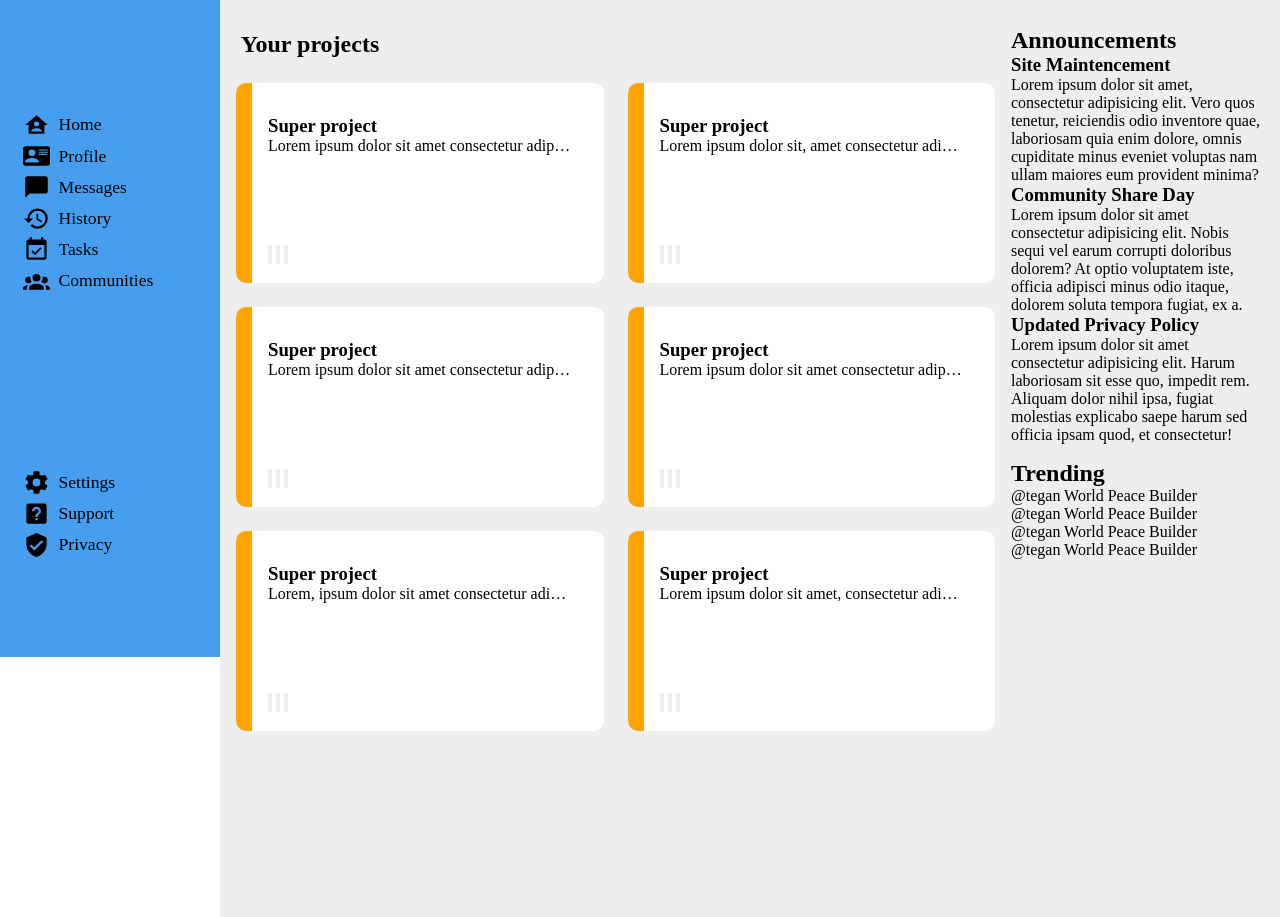
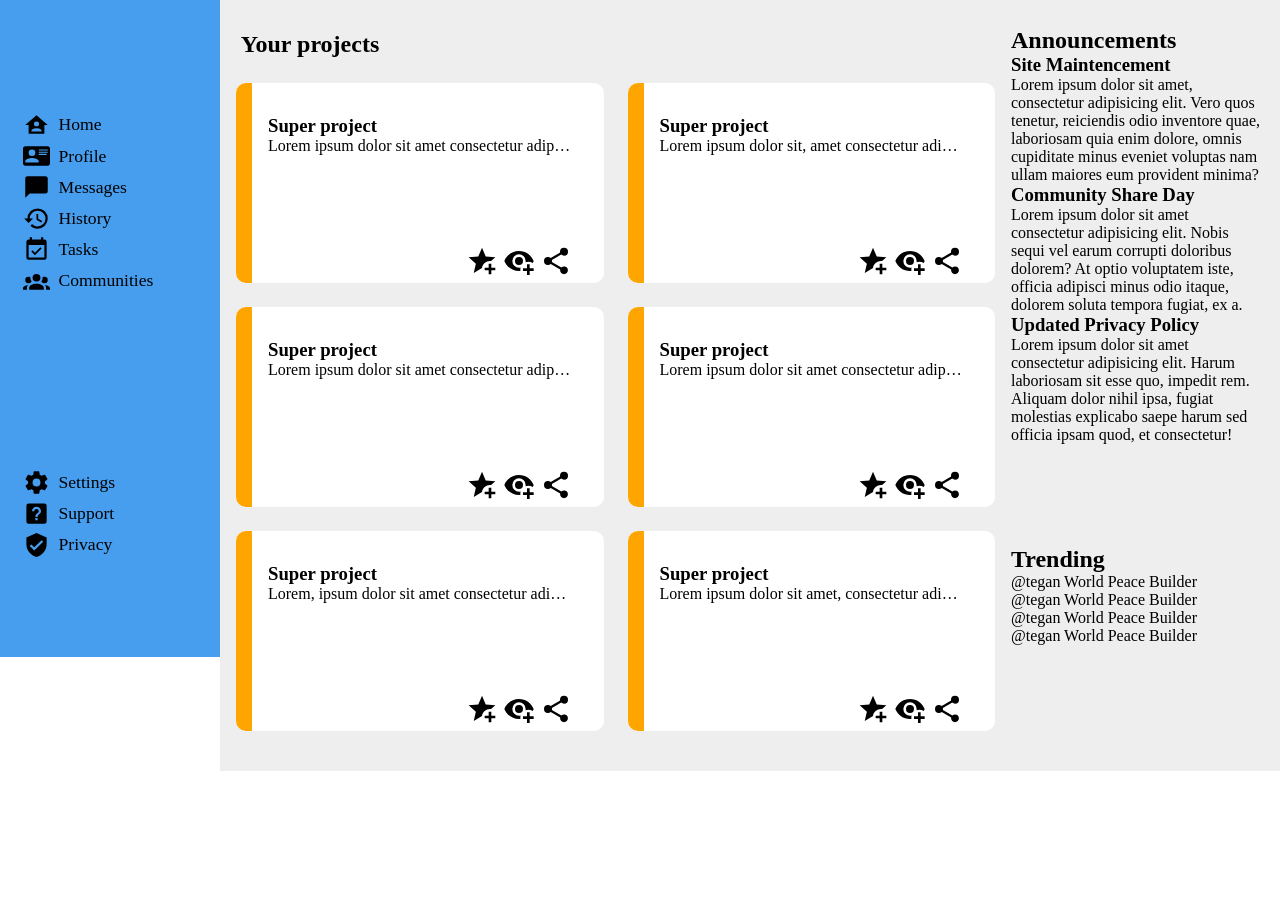
Before and after one commit to Melmaciano/Admin-Dashboard, a plain HTML site: page index.html in a window 1280 px wide. Shown: the part 143-1060 px from the top of the page. After the commit the page ends 914 px from the top, so only its background shows below. Drawn offline with Linux system fonts and the light colour scheme.

Commit message:
Ad buttons in cards

```diff
--- a/index.html
+++ b/index.html
@@ -101,16 +101,25 @@
                         <p class="content-text" content="Lorem ipsum dolor sit amet consectetur adipisicing elit. Error ratione eaque aspernatur rerum sed voluptate laborum nesciunt vero adipisci quos facilis cupiditate repudiandae in maxime cumque, ea doloribus? Commodi, in.">
                             Lorem ipsum dolor sit amet consectetur adipisicing elit. Error ratione eaque aspernatur rerum sed voluptate laborum nesciunt vero adipisci quos facilis cupiditate repudiandae in maxime cumque, ea doloribus? Commodi, in.
                         </p>
-                        <div class="buttons-action">
-                            <button class="btn-action">
+                        <div class="action-buttons">
+                            <p class="btn-action">
+                                <label for="favorite-btn">
                                     <img src="./assets/icons/card/favorite-icon.svg" alt="favorite-icon" class="icon">
-                            </button>
-                            <button class="btn-action">
-                                <img src="./assets/icons/card/saw-icon.svg" alt="saw-icon" class="icon">
-                            </button>
-                            <button class="btn-action">
+                                </label>
+                                <input type="button" id="favorite-btn">
+                            </p>
+                            <p class="btn-action">
+                                <label for="see-btn">
+                                    <img src="./assets/icons/card/see-icon.svg" alt="see-icon" class="icon">
+                                </label>
+                                <input type="button" id="see-btn">
+                            </p>
+                            <p class="btn-action">
+                                <label for="share-btn">
                                     <img src="./assets/icons/card/share-icon.svg" alt="share-icon" class="icon">
-                            </button>
+                                </label>
+                                <input type="button" id="share-btn">
+                            </p>
                         </div>
                     </div>
                     <div class="card">
@@ -118,16 +127,25 @@
                         <p class="content-text" content="Lorem ipsum dolor sit, amet consectetur adipisicing elit. Obcaecati aperiam et voluptatum iure atque assumenda rerum, autem quasi adipisci asperiores ab, fuga laboriosam ipsa earum harum, neque vel vitae magni?">
                             Lorem ipsum dolor sit, amet consectetur adipisicing elit. Obcaecati aperiam et voluptatum iure atque assumenda rerum, autem quasi adipisci asperiores ab, fuga laboriosam ipsa earum harum, neque vel vitae magni?
                         </p>
-                        <div class="buttons-action">
-                            <button class="btn-action">
+                        <div class="action-buttons">
+                            <p class="btn-action">
+                                <label for="favorite-btn">
                                     <img src="./assets/icons/card/favorite-icon.svg" alt="favorite-icon" class="icon">
-                            </button>
-                            <button class="btn-action">
-                                <img src="./assets/icons/card/saw-icon.svg" alt="saw-icon" class="icon">
-                            </button>
-                            <button class="btn-action">
+                                </label>
+                                <input type="button" id="favorite-btn">
+                            </p>
+                            <p class="btn-action">
+                                <label for="see-btn">
+                                    <img src="./assets/icons/card/see-icon.svg" alt="see-icon" class="icon">
+                                </label>
+                                <input type="button" id="see-btn">
+                            </p>
+                            <p class="btn-action">
+                                <label for="share-btn">
                                     <img src="./assets/icons/card/share-icon.svg" alt="share-icon" class="icon">
-                            </button>
+                                </label>
+                                <input type="button" id="share-btn">
+                            </p>
                         </div>
                     </div>
                     <div class="card">
@@ -135,16 +153,25 @@
                         <p class="content-text" content="Lorem ipsum dolor sit amet consectetur adipisicing elit. Minus, fugit quae tempora aperiam illum reprehenderit? Illo explicabo ipsam quis. Facilis incidunt impedit temporibus est soluta tempora earum nostrum accusantium hic.">
                             Lorem ipsum dolor sit amet consectetur adipisicing elit. Minus, fugit quae tempora aperiam illum reprehenderit? Illo explicabo ipsam quis. Facilis incidunt impedit temporibus est soluta tempora earum nostrum accusantium hic.
                         </p>
-                        <div class="buttons-action">
-                            <button class="btn-action">
+                        <div class="action-buttons">
+                            <p class="btn-action">
+                                <label for="favorite-btn">
                                     <img src="./assets/icons/card/favorite-icon.svg" alt="favorite-icon" class="icon">
-                            </button>
-                            <button class="btn-action">
-                                <img src="./assets/icons/card/saw-icon.svg" alt="saw-icon" class="icon">
-                            </button>
-                            <button class="btn-action">
+                                </label>
+                                <input type="button" id="favorite-btn">
+                            </p>
+                            <p class="btn-action">
+                                <label for="see-btn">
+                                    <img src="./assets/icons/card/see-icon.svg" alt="see-icon" class="icon">
+                                </label>
+                                <input type="button" id="see-btn">
+                            </p>
+                            <p class="btn-action">
+                                <label for="share-btn">
                                     <img src="./assets/icons/card/share-icon.svg" alt="share-icon" class="icon">
-                            </button>
+                                </label>
+                                <input type="button" id="share-btn">
+                            </p>
                         </div>
                     </div>
                     <div class="card">
@@ -152,16 +179,25 @@
                         <p class="content-text" content="Lorem ipsum dolor sit amet consectetur adipisicing elit. Nemo, consequuntur. Molestias ab aspernatur doloribus iure quaerat mollitia ad velit dolore maxime labore distinctio illum nisi, voluptates corporis optio ipsa accusantium.">
                             Lorem ipsum dolor sit amet consectetur adipisicing elit. Nemo, consequuntur. Molestias ab aspernatur doloribus iure quaerat mollitia ad velit dolore maxime labore distinctio illum nisi, voluptates corporis optio ipsa accusantium.
                         </p>
-                        <div class="buttons-action">
-                            <button class="btn-action">
+                        <div class="action-buttons">
+                            <p class="btn-action">
+                                <label for="favorite-btn">
                                     <img src="./assets/icons/card/favorite-icon.svg" alt="favorite-icon" class="icon">
-                            </button>
-                            <button class="btn-action">
-                                <img src="./assets/icons/card/saw-icon.svg" alt="saw-icon" class="icon">
-                            </button>
-                            <button class="btn-action">
+                                </label>
+                                <input type="button" id="favorite-btn">
+                            </p>
+                            <p class="btn-action">
+                                <label for="see-btn">
+                                    <img src="./assets/icons/card/see-icon.svg" alt="see-icon" class="icon">
+                                </label>
+                                <input type="button" id="see-btn">
+                            </p>
+                            <p class="btn-action">
+                                <label for="share-btn">
                                     <img src="./assets/icons/card/share-icon.svg" alt="share-icon" class="icon">
-                            </button>
+                                </label>
+                                <input type="button" id="share-btn">
+                            </p>
                         </div>
                     </div>
                     <div class="card">
@@ -169,16 +205,25 @@
                         <p class="content-text" content="Lorem, ipsum dolor sit amet consectetur adipisicing elit. Distinctio quibusdam praesentium tempore ullam eius, minus ab tempora obcaecati est? Tenetur, libero qui nostrum exercitationem nobis nisi consequatur fugit suscipit cumque.">
                             Lorem, ipsum dolor sit amet consectetur adipisicing elit. Distinctio quibusdam praesentium tempore ullam eius, minus ab tempora obcaecati est? Tenetur, libero qui nostrum exercitationem nobis nisi consequatur fugit suscipit cumque.
                         </p>
-                        <div class="buttons-action">
-                            <button class="btn-action">
+                        <div class="action-buttons">
+                            <p class="btn-action">
+                                <label for="favorite-btn">
                                     <img src="./assets/icons/card/favorite-icon.svg" alt="favorite-icon" class="icon">
-                            </button>
-                            <button class="btn-action">
-                                <img src="./assets/icons/card/saw-icon.svg" alt="saw-icon" class="icon">
-                            </button>
-                            <button class="btn-action">
+                                </label>
+                                <input type="button" id="favorite-btn">
+                            </p>
+                            <p class="btn-action">
+                                <label for="see-btn">
+                                    <img src="./assets/icons/card/see-icon.svg" alt="see-icon" class="icon">
+                                </label>
+                                <input type="button" id="see-btn">
+                            </p>
+                            <p class="btn-action">
+                                <label for="share-btn">
                                     <img src="./assets/icons/card/share-icon.svg" alt="share-icon" class="icon">
-                            </button>
+                                </label>
+                                <input type="button" id="share-btn">
+                            </p>
                         </div>
                     </div>
                     <div class="card">
@@ -186,16 +231,25 @@
                         <p class="content-text" content="Lorem ipsum dolor sit amet, consectetur adipisicing elit. Ut, ipsum tenetur esse voluptas nostrum eveniet consectetur harum laboriosam? Illum libero fugit unde ratione perferendis animi esse hic beatae optio quisquam.">
                             Lorem ipsum dolor sit amet, consectetur adipisicing elit. Ut, ipsum tenetur esse voluptas nostrum eveniet consectetur harum laboriosam? Illum libero fugit unde ratione perferendis animi esse hic beatae optio quisquam.
                         </p>
-                        <div class="buttons-action">
-                            <button class="btn-action">
+                        <div class="action-buttons">
+                            <p class="btn-action">
+                                <label for="favorite-btn">
                                     <img src="./assets/icons/card/favorite-icon.svg" alt="favorite-icon" class="icon">
-                            </button>
-                            <button class="btn-action">
-                                <img src="./assets/icons/card/saw-icon.svg" alt="saw-icon" class="icon">
-                            </button>
-                            <button class="btn-action">
+                                </label>
+                                <input type="button" id="favorite-btn">
+                            </p>
+                            <p class="btn-action">
+                                <label for="see-btn">
+                                    <img src="./assets/icons/card/see-icon.svg" alt="see-icon" class="icon">
+                                </label>
+                                <input type="button" id="see-btn">
+                            </p>
+                            <p class="btn-action">
+                                <label for="share-btn">
                                     <img src="./assets/icons/card/share-icon.svg" alt="share-icon" class="icon">
-                            </button>
+                                </label>
+                                <input type="button" id="share-btn">
+                            </p>
                         </div>
                     </div>
                 </div>
--- a/style.css
+++ b/style.css
@@ -112,6 +112,7 @@ html {
 }
 
 .menu li {
+    width: 100%;
     font-size: 1.1em;
     cursor: pointer;
 }
@@ -260,7 +261,6 @@ html {
 .content {
     display: grid;
     grid-template-columns: minmax(min-content, 3fr) 1fr;
-    grid-template-rows: 1fr 1fr;
     gap: 1em;
     padding: 2.5em 1em;
 }
@@ -283,7 +283,8 @@ html {
 .projects {
     display: grid;
     grid-template-columns: repeat(auto-fill, minmax(280px, 1fr));
-    grid-template-rows: 2em repeat(auto-fill, 200px);
+    grid-template-rows: 2em;
+    grid-auto-rows: 200px;
     gap: 1.5em;
 }
 
@@ -332,3 +333,33 @@ html {
     border-radius: 10px;
     z-index: 99;
 }
+
+.action-buttons {
+    display: flex;
+    justify-content: flex-end;
+    gap: 5px;
+}
+
+.btn-action input {
+    display: none;
+}
+
+.btn-action {
+    width: 2em;
+}
+
+.btn-action label {
+    width: 2em;
+    cursor: pointer;
+    transition: all 0.2s ease-in;
+}
+
+.btn-action label:hover {
+    display: block;
+    transform: translateY(-2px);
+    filter: drop-shadow(1px 1px 1px #555)
+}
+
+.btn-action label:active {
+    transform: translateY(3px);
+}
```
Also changed, not shown: assets/icons/card/see-icon.svg (renamed from assets/icons/card/saw-icon.svg). Lines whose indentation alone changed are shown as unchanged.
